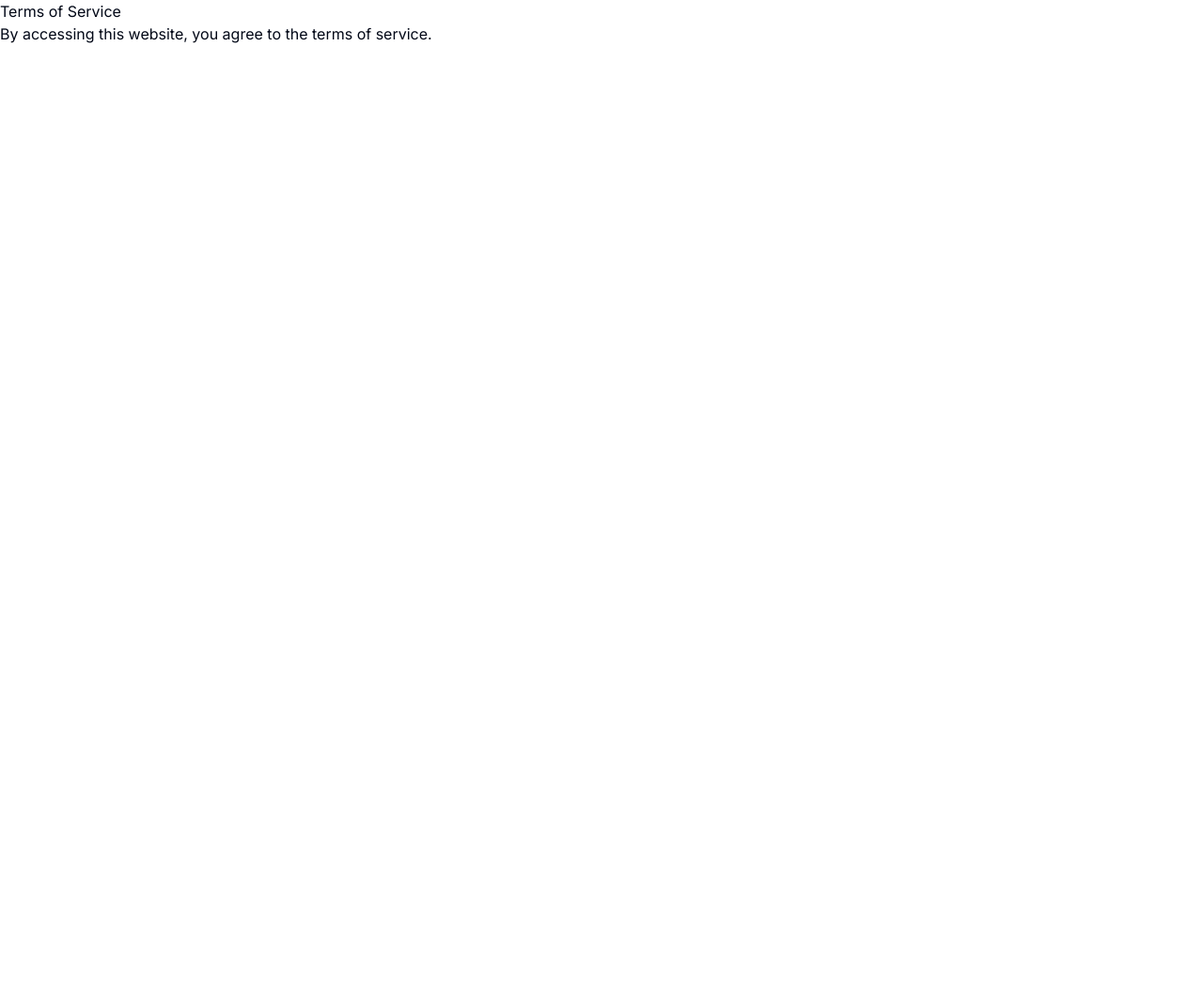
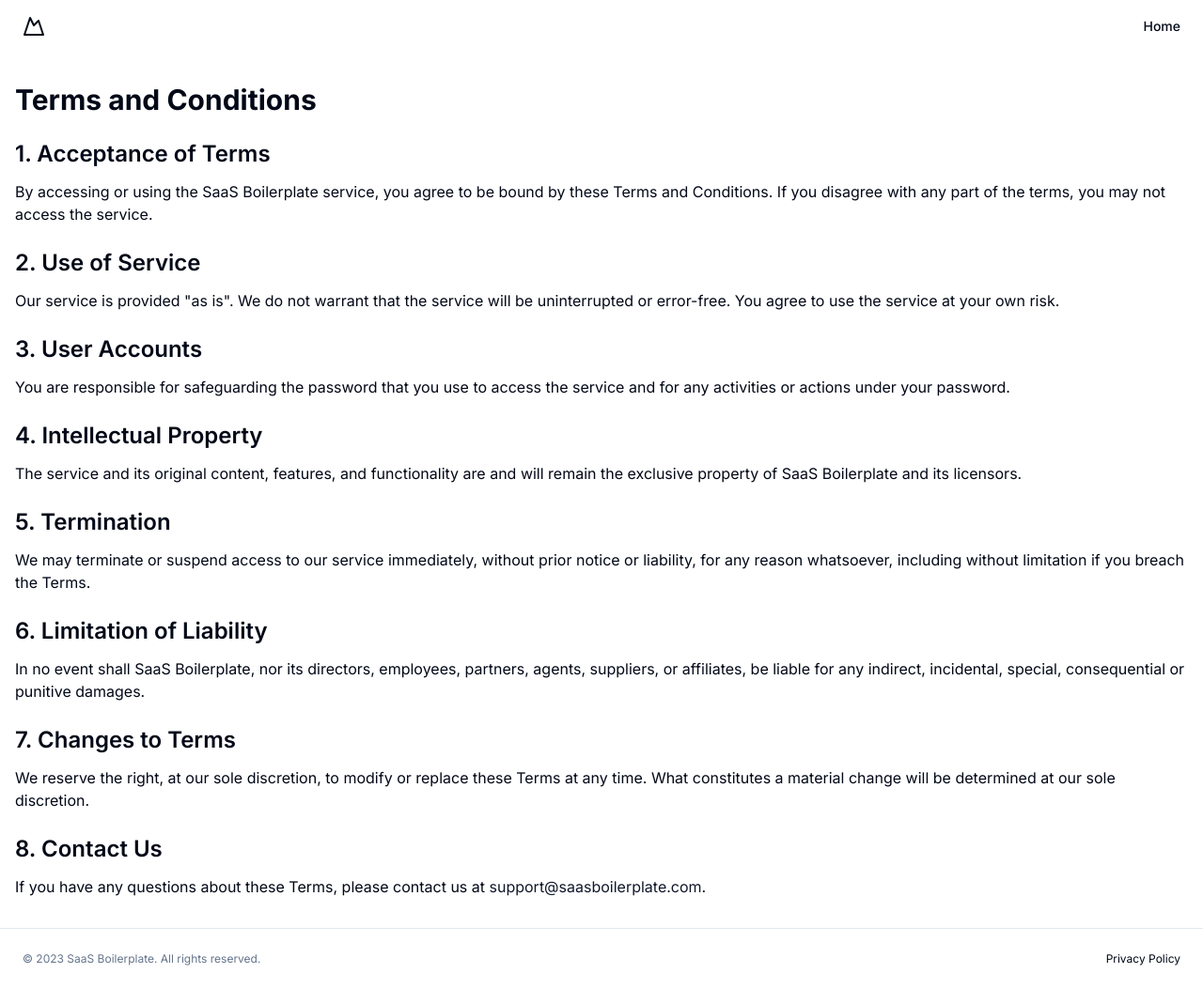
Before and after one commit to saas-labworks/SaaS-Boilerplate, a Next.js app: page /tos in a window 1280 px wide. Shown: the whole page at 94% size. Before the commit the page ends 800 px from the top, so only its background shows below. Built offline with nearby package versions, Linux system fonts and the light colour scheme.

Commit message:
feature()[]: add examples of legal pages

```diff
--- a/app/(legal)/privacy-policy/page.tsx
+++ b/app/(legal)/privacy-policy/page.tsx
@@ -1,10 +1,93 @@
-export default function PrivacyPolicyPage() {
+import Link from 'next/link'
+import { MountainIcon } from 'lucide-react'
+
+export default function PrivacyPolicy() {
   return (
-    <div>
-      <h1>Privacy Policy</h1>
-      <p>
-        This is the privacy policy for our website.
-      </p>
+    <div className='flex flex-col min-h-screen'>
+      <header className='px-4 lg:px-6 h-14 flex items-center'>
+        <Link className='flex items-center justify-center' href='/'>
+          <MountainIcon className='h-6 w-6' />
+          <span className='sr-only'>SaaS Boilerplate</span>
+        </Link>
+        <nav className='ml-auto flex gap-4 sm:gap-6'>
+          <Link className='text-sm font-medium hover:underline underline-offset-4' href='/'>
+            Home
+          </Link>
+        </nav>
+      </header>
+      <main className='flex-1 container mx-auto px-4 py-8'>
+        <h1 className='text-3xl font-bold mb-6'>Privacy Policy</h1>
+        <div className='space-y-6'>
+          <section>
+            <h2 className='text-2xl font-semibold mb-3'>1. Information We Collect</h2>
+            <p>
+              We collect information you provide directly to us, such as when you create an account, use our services,
+              or communicate with us. This may include your name, email address, and any other information you choose to
+              provide.
+            </p>
+          </section>
+          <section>
+            <h2 className='text-2xl font-semibold mb-3'>2. How We Use Your Information</h2>
+            <p>
+              We use the information we collect to provide, maintain, and improve our services, to communicate with you,
+              and to comply with legal obligations.
+            </p>
+          </section>
+          <section>
+            <h2 className='text-2xl font-semibold mb-3'>3. Information Sharing and Disclosure</h2>
+            <p>
+              We do not share your personal information with third parties except as described in this policy. We may
+              share information with service providers, business partners, or for legal reasons.
+            </p>
+          </section>
+          <section>
+            <h2 className='text-2xl font-semibold mb-3'>4. Data Security</h2>
+            <p>
+              We take reasonable measures to help protect information about you from loss, theft, misuse, unauthorized
+              access, disclosure, alteration, and destruction.
+            </p>
+          </section>
+          <section>
+            <h2 className='text-2xl font-semibold mb-3'>5. Your Rights</h2>
+            <p>
+              You have the right to access, correct, or delete your personal information. You may also have the right to
+              object to or restrict certain processing of your data.
+            </p>
+          </section>
+          <section>
+            <h2 className='text-2xl font-semibold mb-3'>6. Cookies and Similar Technologies</h2>
+            <p>
+              We use cookies and similar technologies to collect information about your browsing activities and to
+              distinguish you from other users of our services.
+            </p>
+          </section>
+          <section>
+            <h2 className='text-2xl font-semibold mb-3'>7. Changes to This Policy</h2>
+            <p>
+              We may change this privacy policy from time to time. If we make changes, we will notify you by revising
+              the date at the top of the policy.
+            </p>
+          </section>
+          <section>
+            <h2 className='text-2xl font-semibold mb-3'>8. Contact Us</h2>
+            <p>
+              If you have any questions about this privacy policy, please contact us at{' '}
+              <a href='mailto:privacy@saasboilerplate.com' className='text-primary hover:underline'>
+                privacy@saasboilerplate.com
+              </a>
+              .
+            </p>
+          </section>
+        </div>
+      </main>
+      <footer className='flex flex-col gap-2 sm:flex-row py-6 w-full shrink-0 items-center px-4 md:px-6 border-t'>
+        <p className='text-xs text-muted-foreground'>© 2023 SaaS Boilerplate. All rights reserved.</p>
+        <nav className='sm:ml-auto flex gap-4 sm:gap-6'>
+          <Link className='text-xs hover:underline underline-offset-4' href='/terms-and-conditions'>
+            Terms and Conditions
+          </Link>
+        </nav>
+      </footer>
     </div>
   )
 }
--- a/app/(legal)/tos/page.tsx
+++ b/app/(legal)/tos/page.tsx
@@ -1,10 +1,92 @@
-export default function TermsOfServicePage() {
+import Link from 'next/link'
+import { MountainIcon } from 'lucide-react'
+
+export default function TermsAndConditions() {
   return (
-    <div>
-      <h1>Terms of Service</h1>
-      <p>
-        By accessing this website, you agree to the terms of service.
-      </p>
+    <div className='flex flex-col min-h-screen'>
+      <header className='px-4 lg:px-6 h-14 flex items-center'>
+        <Link className='flex items-center justify-center' href='/'>
+          <MountainIcon className='h-6 w-6' />
+          <span className='sr-only'>SaaS Boilerplate</span>
+        </Link>
+        <nav className='ml-auto flex gap-4 sm:gap-6'>
+          <Link className='text-sm font-medium hover:underline underline-offset-4' href='/'>
+            Home
+          </Link>
+        </nav>
+      </header>
+      <main className='flex-1 container mx-auto px-4 py-8'>
+        <h1 className='text-3xl font-bold mb-6'>Terms and Conditions</h1>
+        <div className='space-y-6'>
+          <section>
+            <h2 className='text-2xl font-semibold mb-3'>1. Acceptance of Terms</h2>
+            <p>
+              By accessing or using the SaaS Boilerplate service, you agree to be bound by these Terms and Conditions.
+              If you disagree with any part of the terms, you may not access the service.
+            </p>
+          </section>
+          <section>
+            <h2 className='text-2xl font-semibold mb-3'>2. Use of Service</h2>
+            <p>
+              Our service is provided "as is". We do not warrant that the service will be uninterrupted or error-free.
+              You agree to use the service at your own risk.
+            </p>
+          </section>
+          <section>
+            <h2 className='text-2xl font-semibold mb-3'>3. User Accounts</h2>
+            <p>
+              You are responsible for safeguarding the password that you use to access the service and for any
+              activities or actions under your password.
+            </p>
+          </section>
+          <section>
+            <h2 className='text-2xl font-semibold mb-3'>4. Intellectual Property</h2>
+            <p>
+              The service and its original content, features, and functionality are and will remain the exclusive
+              property of SaaS Boilerplate and its licensors.
+            </p>
+          </section>
+          <section>
+            <h2 className='text-2xl font-semibold mb-3'>5. Termination</h2>
+            <p>
+              We may terminate or suspend access to our service immediately, without prior notice or liability, for any
+              reason whatsoever, including without limitation if you breach the Terms.
+            </p>
+          </section>
+          <section>
+            <h2 className='text-2xl font-semibold mb-3'>6. Limitation of Liability</h2>
+            <p>
+              In no event shall SaaS Boilerplate, nor its directors, employees, partners, agents, suppliers, or
+              affiliates, be liable for any indirect, incidental, special, consequential or punitive damages.
+            </p>
+          </section>
+          <section>
+            <h2 className='text-2xl font-semibold mb-3'>7. Changes to Terms</h2>
+            <p>
+              We reserve the right, at our sole discretion, to modify or replace these Terms at any time. What
+              constitutes a material change will be determined at our sole discretion.
+            </p>
+          </section>
+          <section>
+            <h2 className='text-2xl font-semibold mb-3'>8. Contact Us</h2>
+            <p>
+              If you have any questions about these Terms, please contact us at{' '}
+              <a href='mailto:support@saasboilerplate.com' className='text-primary hover:underline'>
+                support@saasboilerplate.com
+              </a>
+              .
+            </p>
+          </section>
+        </div>
+      </main>
+      <footer className='flex flex-col gap-2 sm:flex-row py-6 w-full shrink-0 items-center px-4 md:px-6 border-t'>
+        <p className='text-xs text-muted-foreground'>© 2023 SaaS Boilerplate. All rights reserved.</p>
+        <nav className='sm:ml-auto flex gap-4 sm:gap-6'>
+          <Link className='text-xs hover:underline underline-offset-4' href='/privacy-policy'>
+            Privacy Policy
+          </Link>
+        </nav>
+      </footer>
     </div>
   )
 }
```
